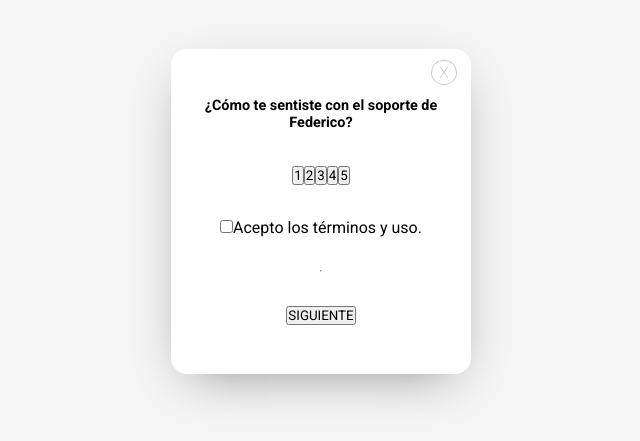
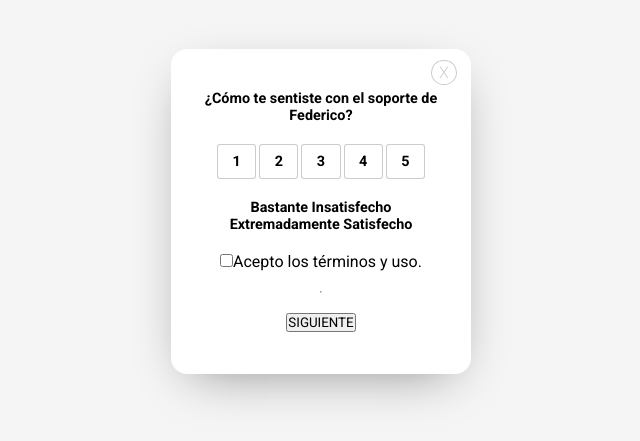
Before and after one commit to CNF1993/practica-pop-up-2, a plain HTML site: page index.html in a window 1280 px wide. Shown: the part 189-630 px from the top of the page, without its empty margins (319-959 px from the left). Drawn offline with Linux system fonts and the light colour scheme.

Commit message:
change button numbers styles

```diff
--- a/index.html
+++ b/index.html
@@ -14,6 +14,10 @@
             <div class="pop-up__numbers">
                 <button class="pop-up__button-numbers">1</button><button class="pop-up__button-numbers">2</button><button class="pop-up__button-numbers">3</button><button class="pop-up__button-numbers">4</button><button class="pop-up__button-numbers">5</button>
             </div>
+            <div class="pop-up__satisfaccion">
+                <p class="satisfaccion-1">Bastante Insatisfecho</p>
+                <p class="satisfaccion-2">Extremadamente Satisfecho</p>
+            </div>
             <div class="pop-up__terminos">
                 <input type="checkbox" name="terminos" id="terminos"><label for="terminos">Acepto los términos y uso.</label>
             </div>
--- a/styles.css
+++ b/styles.css
@@ -61,3 +61,20 @@ main, .pop-up {
     font-weight: 700;
     text-align: center;
 }
+
+.pop-up__numbers {
+    display: flex;
+    flex-flow: row wrap;
+    justify-content: center;
+    align-items: center;
+    gap: .2rem;
+}
+
+.pop-up__button-numbers {
+    font-weight: 700;
+    font-size: .9rem;
+    padding: .5rem .9rem;
+    border: 1px solid var(--gris-claro);
+    border-radius: .2rem;
+    background: var(--blanco);
+}
```
